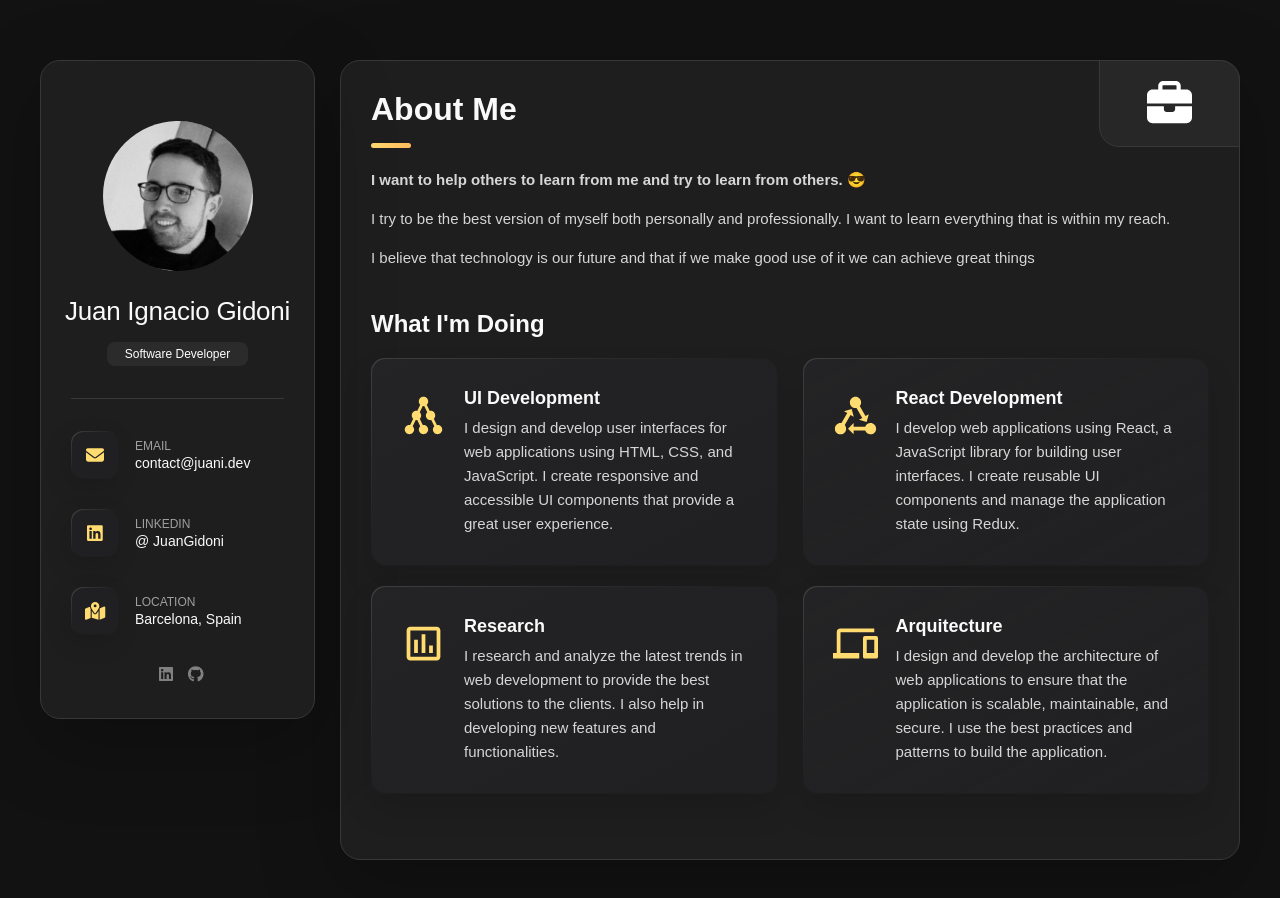
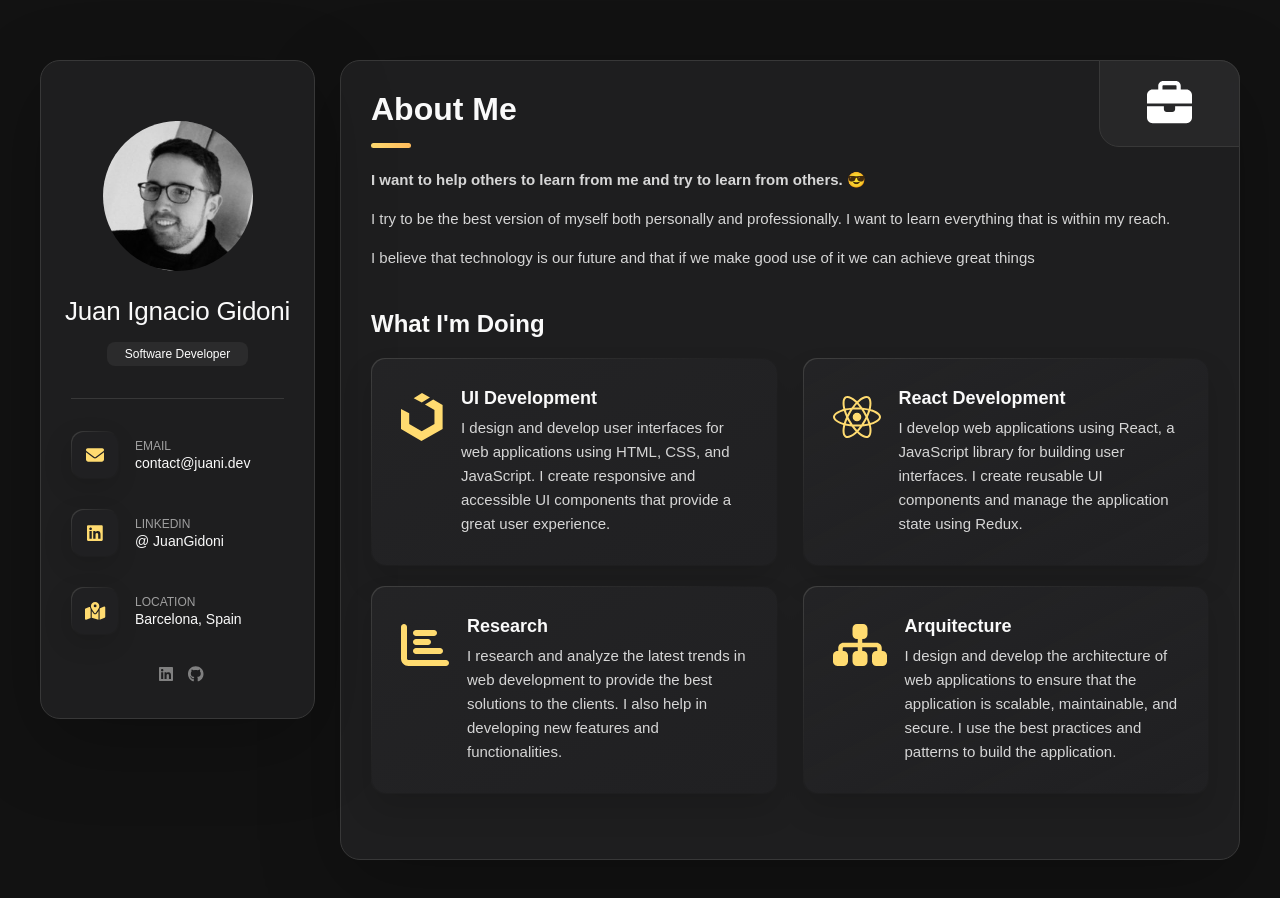
Before and after one commit to JuanGidoni/myweb, a React (Vite) app: page / in a window 1280 px wide. Shown: the top 898 px of the page. Built offline with nearby package versions, Linux system fonts and the light colour scheme.

Commit message:
Added ui in components and new components

```diff
--- /dev/null
+++ b/src/ui/components/About.tsx
@@ -0,0 +1,14 @@
+import ContentLayer from '../layers/ContentLayer'
+import Parragraph from './Parragraph/Parragraph'
+
+const About = () => {
+    return (
+        <ContentLayer type="section" className="about-text">
+            <Parragraph text="I want to help others to learn from me and try to learn from others. 😎" isBold />
+            <Parragraph text="I try to be the best version of myself both personally and professionally. I want to learn everything that is within my reach." />
+            <Parragraph text="I believe that technology is our future and that if we make good use of it we can achieve great things" />
+        </ContentLayer>
+    )
+}
+
+export default About
--- a/src/ui/components/Icon/Icon.tsx
+++ b/src/ui/components/Icon/Icon.tsx
@@ -8,9 +8,25 @@ interface IconProps {
     name: string;
     color?: string;
     title?: string;
+    size?: "2xs"
+    | "xs"
+    | "sm"
+    | "lg"
+    | "xl"
+    | "2xl"
+    | "1x"
+    | "2x"
+    | "3x"
+    | "4x"
+    | "5x"
+    | "6x"
+    | "7x"
+    | "8x"
+    | "9x"
+    | "10x"
 }
 
-const Icon: React.FC<IconProps> = ({ name, color, title }) => {
+const Icon: React.FC<IconProps> = ({ name, color, title, size }) => {
     const icons = useContext(IconContext);
     const icon = icons[name];
 
@@ -18,7 +34,7 @@ const Icon: React.FC<IconProps> = ({ name, color, title }) => {
         throw new Error(`Icon "${name}" is not registered.`);
     }
 
-    return <FontAwesomeIcon icon={icon} color={color} title={title} />;
+    return <FontAwesomeIcon icon={icon} color={color} title={title} size={size} />;
 };
 
 export default Icon;
--- /dev/null
+++ b/src/ui/components/List/List.tsx
@@ -0,0 +1,36 @@
+import ContentLayer from "../../layers/ContentLayer"
+import Header from "../Header/Header"
+import Icon from "../Icon/Icon"
+import Parragraph from "../Parragraph/Parragraph"
+
+interface ListItems {
+    title?: string
+    subtitle?: string
+    className?: string
+    icon?: string
+}
+
+export interface ListProps {
+    className?: string
+    items?: ListItems[]
+}
+
+const List = ({ items, className }: ListProps) => {
+    return (
+        <ul className={className}>{
+            (items?.length ?? 0) > 0 && items?.map(
+                (item, index) => <li key={index} className={item?.className}>
+                    {item?.icon && <ContentLayer type="div" className="service-icon-box">
+                        <Icon name={item?.icon} size="3x" />
+                    </ContentLayer>}
+                    <ContentLayer type="div" className="service-content-box">
+                        {item?.title && <Header type="H4" className="h4 service-item-title" title={item?.title} />}
+                        {item?.subtitle && <Parragraph className="service-item-text" text={item?.subtitle} />}
+                    </ContentLayer>
+                </li>
+            )}
+        </ul>
+    )
+}
+
+export default List
--- /dev/null
+++ b/src/ui/components/Parragraph/Parragraph.tsx
@@ -0,0 +1,16 @@
+interface Props {
+    text?: string
+    className?: string
+    isBold?: boolean
+}
+
+const Parragraph = ({ text, className, isBold }: Props) => {
+    if (isBold) return (
+        <p className={className}><strong>{text}</strong></p>
+    )
+    return (
+        <p className={className}>{text}</p>
+    )
+}
+
+export default Parragraph
--- /dev/null
+++ b/src/ui/components/Services/Services.tsx
@@ -0,0 +1,18 @@
+import ContentLayer from '../../layers/ContentLayer'
+import Header from '../Header/Header'
+import List, { ListProps } from '../List/List'
+
+interface ServicesProps {
+    listItems: ListProps['items']
+}
+
+const ServicesList = ({ listItems }: ServicesProps) => {
+    return (
+        <ContentLayer type="section" className="service">
+            <Header type="H3" className="h3 service-title" title="What I'm doing" />
+            <List items={listItems} className='service-list' />
+        </ContentLayer>
+    )
+}
+
+export default ServicesList
--- /dev/null
+++ b/src/ui/layers/ContentLayer.tsx
@@ -0,0 +1,28 @@
+import React from 'react'
+
+interface Props {
+    children: React.ReactNode
+    className?: string
+    type: 'section' | 'article' | 'div' | 'main'
+}
+
+const ContentLayer = ({
+    children,
+    className,
+    type
+}: Props
+) => {
+    if (type === 'section') return (
+        <section className={className}>{children}</section>
+    )
+    if (type === 'article') return (
+        <article className={className}>{children}</article>
+    )
+    if (type === 'main') return (
+        <main className={className}>{children}</main>
+    )
+    return (
+        <div className={className}>{children}</div>
+    )
+}
+export default ContentLayer
--- a/src/ui/pages/MainPage.tsx
+++ b/src/ui/pages/MainPage.tsx
@@ -1,83 +1,41 @@
 // File: src/ui/pages/MainPage.tsx
 
+import About from "../components/About";
 import Header from "../components/Header/Header";
+import ServicesList from "../components/Services/Services";
+import ContentLayer from "../layers/ContentLayer";
 
 const MainPage = () => {
     return (
-        <article className="about active" data-page="about">
+        <ContentLayer type="article" className="about active" data-page="about">
             <Header type="H2" title="About Me" className="h2 article-title" />
-            <section className="about-text">
-                <p>
-                    <b>I want to help others to learn from me and try to learn from others. 😎</b>
-                </p>
-
-                <p>
-                    I try to be the best version of myself both personally and professionally. I want to learn everything that is within my reach.
-                </p>
-
-                <p>
-                    I believe that technology is our future and that if we make good use of it we can achieve great things
-                </p>
-            </section>
-            <section className="service">
-                <h3 className="h3 service-title">What I'm doing</h3>
-                <ul className="service-list">
-                    <li className="service-item">
-                        <div className="service-icon-box">
-                            <svg xmlns="http://www.w3.org/2000/svg" viewBox="0 0 24 24" width="45">
-                                <path d="M19.5 17C19.37 17 19.24 17 19.11 17.04L17.5 13.79C17.95 13.34 18.25 12.71 18.25 12C18.25 10.62 17.13 9.5 15.75 9.5C15.62 9.5 15.5 9.5 15.36 9.54L13.73 6.29C14.21 5.84 14.5 5.21 14.5 4.5C14.5 3.12 13.38 2 12 2S9.5 3.12 9.5 4.5C9.5 5.21 9.79 5.84 10.26 6.29L8.64 9.54C8.5 9.5 8.38 9.5 8.25 9.5C6.87 9.5 5.75 10.62 5.75 12C5.75 12.71 6.05 13.34 6.5 13.79L4.89 17.04C4.76 17 4.63 17 4.5 17C3.12 17 2 18.12 2 19.5C2 20.88 3.12 22 4.5 22S7 20.88 7 19.5C7 18.8 6.71 18.16 6.24 17.71L7.86 14.46C8 14.5 8.12 14.5 8.25 14.5C8.38 14.5 8.5 14.5 8.64 14.46L10.27 17.71C9.8 18.16 9.5 18.8 9.5 19.5C9.5 20.88 10.62 22 12 22S14.5 20.88 14.5 19.5C14.5 18.12 13.38 17 12 17C11.87 17 11.74 17 11.61 17.04L10 13.79C10.46 13.34 10.75 12.71 10.75 12S10.46 10.66 10 10.21L11.61 6.96C11.74 7 11.87 7 12 7S12.26 7 12.39 6.96L14 10.21C13.55 10.66 13.25 11.3 13.25 12C13.25 13.38 14.37 14.5 15.75 14.5C15.88 14.5 16 14.5 16.14 14.46L17.77 17.71C17.3 18.16 17 18.8 17 19.5C17 20.88 18.12 22 19.5 22S22 20.88 22 19.5C22 18.12 20.88 17 19.5 17Z" />
-                            </svg>
-                        </div>
-                        <div className="service-content-box">
-                            <h4 className="h4 service-item-title">UI Development</h4>
-                            <p className="service-item-text">
-                                I design and develop user interfaces for web applications using HTML, CSS, and JavaScript. I create responsive and accessible UI components that provide a great user experience.
-                            </p>
-                        </div>
-                    </li>
-                    <li className="service-item">
-                        <div className="service-icon-box">
-                            <svg xmlns="http://www.w3.org/2000/svg" viewBox="0 0 24 24" width="45">
-                                <path d="M6.27 17.05C6.72 17.58 7 18.25 7 19C7 20.66 5.66 22 4 22S1 20.66 1 19 2.34 16 4 16C4.18 16 4.36 16 4.53 16.05L7.6 10.69L5.86 9.7L9.95 8.58L11.07 12.67L9.33 11.68L6.27 17.05M20 16C18.7 16 17.6 16.84 17.18 18H11V16L8 19L11 22V20H17.18C17.6 21.16 18.7 22 20 22C21.66 22 23 20.66 23 19S21.66 16 20 16M12 8C12.18 8 12.36 8 12.53 7.95L15.6 13.31L13.86 14.3L17.95 15.42L19.07 11.33L17.33 12.32L14.27 6.95C14.72 6.42 15 5.75 15 5C15 3.34 13.66 2 12 2S9 3.34 9 5 10.34 8 12 8Z" />
-                            </svg>
-                        </div>
-                        <div className="service-content-box">
-                            <h4 className="h4 service-item-title">React Development</h4>
-                            <p className="service-item-text">
-                                I develop web applications using React, a JavaScript library for building user interfaces. I create reusable UI components and manage the application state using Redux.
-                            </p>
-                        </div>
-                    </li>
-                    <li className="service-item">
-                        <div className="service-icon-box">
-                            <svg xmlns="http://www.w3.org/2000/svg" viewBox="0 0 24 24" width="45">
-                                <path d="M9 17H7V10H9V17M13 17H11V7H13V17M17 17H15V13H17V17M19 19H5V5H19V19.1M19 3H5C3.9 3 3 3.9 3 5V19C3 20.1 3.9 21 5 21H19C20.1 21 21 20.1 21 19V5C21 3.9 20.1 3 19 3Z" />
-                            </svg>
-                        </div>
-
-                        <div className="service-content-box">
-                            <h4 className="h4 service-item-title">Research</h4>
-                            <p className="service-item-text">
-                                I research and analyze the latest trends in web development to provide the best solutions to the clients. I also help in developing new features and functionalities.
-                            </p>
-                        </div>
-                    </li>
-                    <li className="service-item">
-                        <div className="service-icon-box">
-                            <svg xmlns="http://www.w3.org/2000/svg" viewBox="0 0 24 24" width="45">
-                                <path d="M22,17H18V10H22M23,8H17A1,1 0 0,0 16,9V19A1,1 0 0,0 17,20H23A1,1 0 0,0 24,19V9A1,1 0 0,0 23,8M4,6H22V4H4A2,2 0 0,0 2,6V17H0V20H14V17H4V6Z" />
-                            </svg>
-                        </div>
-                        <div className="service-content-box">
-                            <h4 className="h4 service-item-title">Arquitecture</h4>
-                            <p className="service-item-text">
-                                I design and develop the architecture of web applications to ensure that the application is scalable, maintainable, and secure. I use the best practices and patterns to build the application.
-                            </p>
-                        </div>
-                    </li>
-                </ul>
-            </section>
-        </article>
+            <About />
+            <ServicesList listItems={[
+                {
+                    title: "UI Development",
+                    subtitle: "I design and develop user interfaces for web applications using HTML, CSS, and JavaScript. I create responsive and accessible UI components that provide a great user experience.",
+                    className: "service-item",
+                    icon: "ui"
+                }, {
+                    title: "React Development",
+                    subtitle: "I develop web applications using React, a JavaScript library for building user interfaces. I create reusable UI components and manage the application state using Redux.",
+                    className: "service-item",
+                    icon: "front"
+                },
+                {
+                    title: "Research",
+                    subtitle: "I research and analyze the latest trends in web development to provide the best solutions to the clients. I also help in developing new features and functionalities.",
+                    className: "service-item",
+                    icon: "research"
+                },
+                {
+                    title: "Arquitecture",
+                    subtitle: "I design and develop the architecture of web applications to ensure that the application is scalable, maintainable, and secure. I use the best practices and patterns to build the application.",
+                    className: "service-item",
+                    icon: "arquitecture"
+                }
+            ]} />
+        </ContentLayer>
     );
 };
 
```
Also changed, not shown: src/ui/context/IconContext.tsx (+8 -3 lines).
